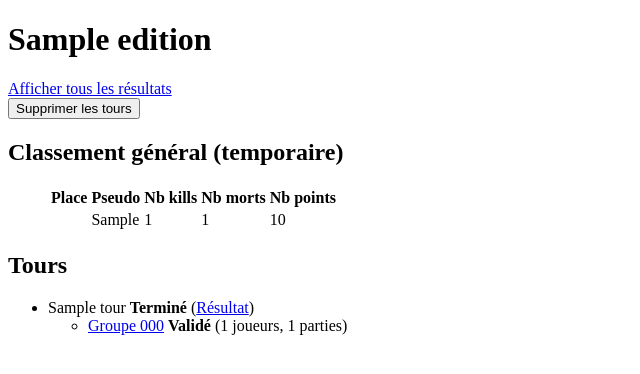
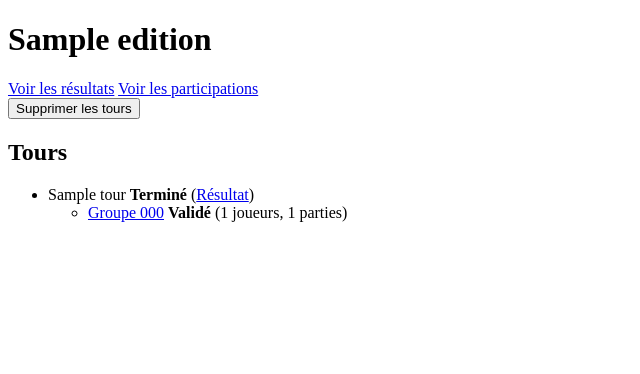
Before and after one commit to efs91/carapuce, a Flask app: page /admin/edition/1 in a window 1280 px wide. Shown: the top 374 px of the page, without its empty margins (0-640 px from the left). Run offline with Flask 2, Linux system fonts and the light colour scheme; tables that the repository leaves empty hold one stand-in row (values such as "Sample post").

Commit message:
confirmation

```diff
--- a/main.py
+++ b/main.py
@@ -214,6 +214,14 @@ def http_get_admin_edition_resultats(edition_id):
     return render_template("edition_resultats.html", edition=edition, classements=classements)
 
 
+@app.route("/admin/edition/<edition_id>/participations", methods=['get'])
+def http_get_admin_edition_participations(edition_id):
+    edition = get_edition_by_id(edition_id)
+    classements = get_classements(edition=edition, show_rangs=True)
+
+    return render_template("edition_participations.html", edition=edition, classements=classements)
+
+
 @app.route("/admin/groupe/<groupe_id>/joueur/<joueur_id>/elimine", methods=['POST'])
 def http_get_admin_joueur_elimine(groupe_id, joueur_id):
     groupe = get_groupe_by_id(groupe_id)
@@ -298,8 +306,6 @@ def http_post_admin_participation():
         return jsonify({"success": True, "message": message})
     except BaseException as err:
         return jsonify({"success": False, "message": str(err)})
-
-
 
 
 @app.route("/admin/groupe/<groupe_id>/validate", methods=['POST'])
@@ -476,7 +482,6 @@ def elimine_joueur(groupe, joueur):
 
 
 def set_etat_participation(joueur, etat):
-
     edition = get_current_edition()
     inscription = get_inscription_by_edition_and_joueur(edition, joueur)
     message = ""
@@ -493,7 +498,7 @@ def set_etat_participation(joueur, etat):
             message += f"Tu as déja confirmé ta participation le {inscription.participe_le}"
         else:
             message += f"Tu avais indiqué le {inscription.participe_le} ton refus de participer. Ta confirmation de " \
-                        f"participer a bien été enregistrée."
+                       f"participer a bien été enregistrée."
             inscription.participe_le = datetime.now()
             inscription.is_participe = True
     elif etat == 'REFUSE':
@@ -533,11 +538,16 @@ def get_classements(edition=None, tour=None, groupe=None, partie=None, joueur=No
         Joueur.id == groupe_joueur_table.c.joueur_id,
         ClassementPartie.joueur_id == Joueur.id,
     ).group_by(Joueur.id).order_by(desc("nb_points"), asc("nb_morts"), desc("nb_kills"))
-    if edition: query.filter(Edition.id == edition.id)
-    if tour: query.filter(Tour.id == tour.id)
-    if groupe: query.filter(Groupe.id == groupe.id)
-    if partie: query.filter(Partie.id == partie.id)
-    if joueur: query.filter(Joueur.id == joueur.id)
+    if edition:
+        query.filter(Edition.id == edition.id)
+    if tour:
+        query.filter(Tour.id == tour.id)
+    if groupe:
+        query.filter(Groupe.id == groupe.id)
+    if partie:
+        query.filter(Partie.id == partie.id)
+    if joueur:
+        query.filter(Joueur.id == joueur.id)
 
     # from sqlalchemy.dialects import mysql
     # sql = query.compile(dialect=mysql.dialect());
@@ -549,8 +559,9 @@ def get_classements(edition=None, tour=None, groupe=None, partie=None, joueur=No
         rangs = []
         rang = 1
         for classement in res:
-            rangs.append( dict({
-                "rang" : rang,
+            rangs.append(dict({
+                "rang": rang,
+                "participe": get_inscription_by_edition_and_joueur(edition, classement.Joueur).is_participe,
                 "classement": classement
             }))
             rang += 1
--- a/templates/edition.html
+++ b/templates/edition.html
@@ -13,31 +13,11 @@
         <button type="submit">Initialiser l'édition</button>
     </form>
     {% else %}
-    <a href="/admin/edition/{{edition.id}}/resultats">Afficher tous les résultats</a>
+    <a href="/admin/edition/{{edition.id}}/resultats">Voir les résultats</a>
+    <a href="/admin/edition/{{edition.id}}/participations">Voir les participations</a>
     <form method="POST" action="/admin/edition/{{edition.id}}/delete_tours">
         <button type="submit">Supprimer les tours</button>
     </form>
-    <h2>Classement général (temporaire)</h2>
-    <ul>
-        <table>
-            <tr>
-                <th>Place</th>
-                <th>Pseudo</th>
-                <th>Nb kills</th>
-                <th>Nb morts</th>
-                <th>Nb points</th>
-            </tr>
-            {% for c in classements %}
-            <tr>
-                <td>{{c.rang}}</td>
-                <td>{{c.Joueur.pseudo}}</td>
-                <td>{{c.nb_kills}}</td>
-                <td>{{c.nb_morts}}</td>
-                <td>{{c.nb_points}}</td>
-            </tr>
-            {% endfor %}
-        </table>
-    </ul>
 
     <h2>Tours</h2>
     <ul>
--- a/templates/edition_resultats.html
+++ b/templates/edition_resultats.html
@@ -82,6 +82,7 @@
                                 <th>Nb kills</th>
                                 <th>Nb morts</th>
                                 <th>Nb points</th>
+                                <th>Participe</th>
                             </tr>
                             {% for c in partie.classements %}
                             <tr>
@@ -90,6 +91,7 @@
                                 <td>{{c.nb_kills}}</td>
                                 <td>{{c.nb_morts}}</td>
                                 <td>{{c.nb_points}}</td>
+                                <td>{{c.is_participe}}</td>
                             </tr>
                             {% endfor %}
 
```
Also changed, not shown: templates/edition_participations.html (added, +42 -0 lines).
